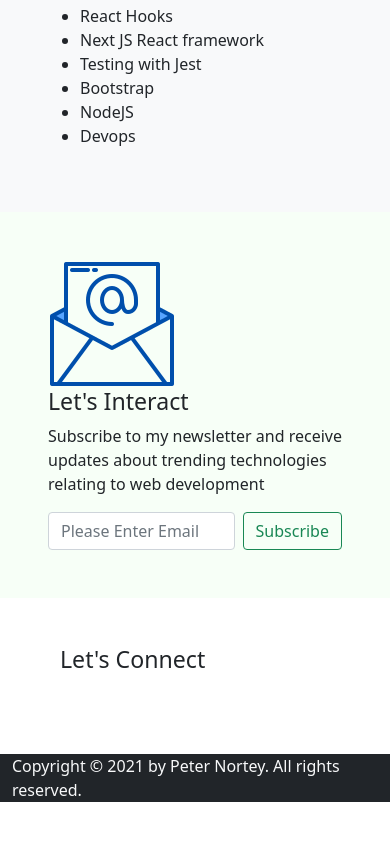
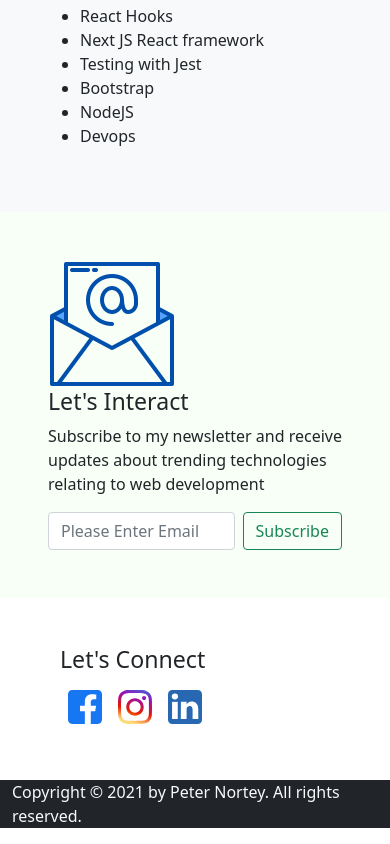
Before and after one commit to pnoken/personal-portfolio, a Next.js app: page / in a window 390 px wide. Shown: the part 1484-2328 px from the top of the page. Before the commit the page ends 2302 px from the top, so only its background shows below. Built offline with nearby package versions, Linux system fonts and the light colour scheme.

Commit message:
social media icons size adjust for mobile view

```diff
--- a/components/Layout/Footer.js
+++ b/components/Layout/Footer.js
@@ -4,9 +4,9 @@ export default function Footer() {
       <section className="p-5">
       <div className="container">
         <h3>Let's Connect</h3>
-        <a href="https://www.facebook.com/norteypeter" target="_blank"><img className="p-2" src="/images/fb.svg" height="5%" width="5%" /></a>
-        <a href="https://www.instagram.com/pnoken" target="_blank"><img className="p-2" src="/images/ig.svg" height="5%" width="5%" /></a>
-        <a href="https://www.linkedin.com/in/pnokn" target="_blank"><img className="p-2" src="/images/lnkdin.svg" height="5%" width="5%" /></a>
+        <a href="https://www.facebook.com/norteypeter" target="_blank"><img className="p-2" src="/images/fb.svg" height="50px" width="50px" /></a>
+        <a href="https://www.instagram.com/pnoken" target="_blank"><img className="p-2" src="/images/ig.svg" height="50px" width="50px" /></a>
+        <a href="https://www.linkedin.com/in/pnokn" target="_blank"><img className="p-2" src="/images/lnkdin.svg" height="50px" width="50px" /></a>
       </div>
       </section>
       <section className="bg-dark text-light">
```
